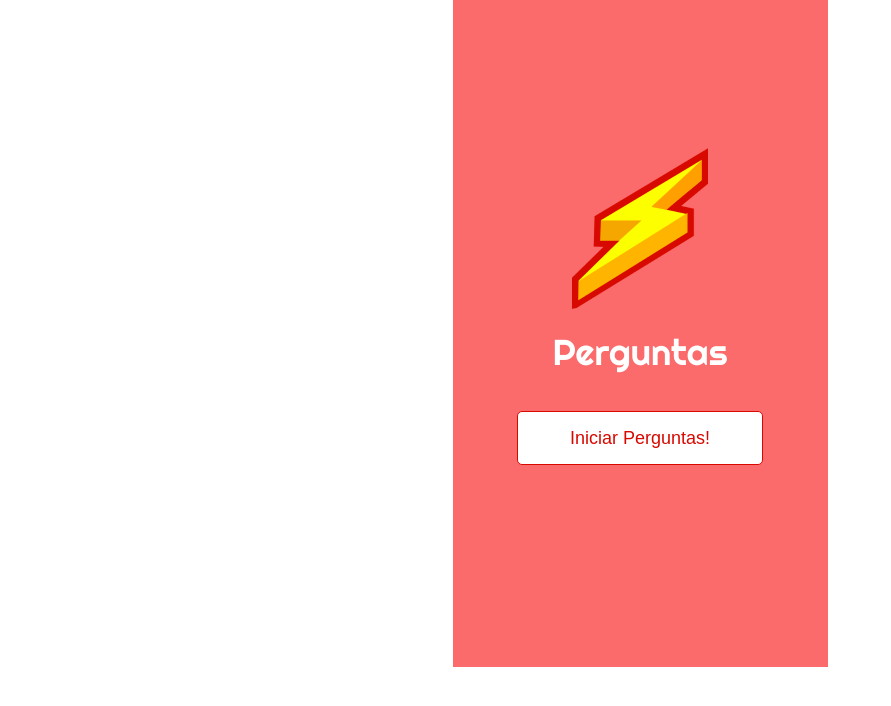
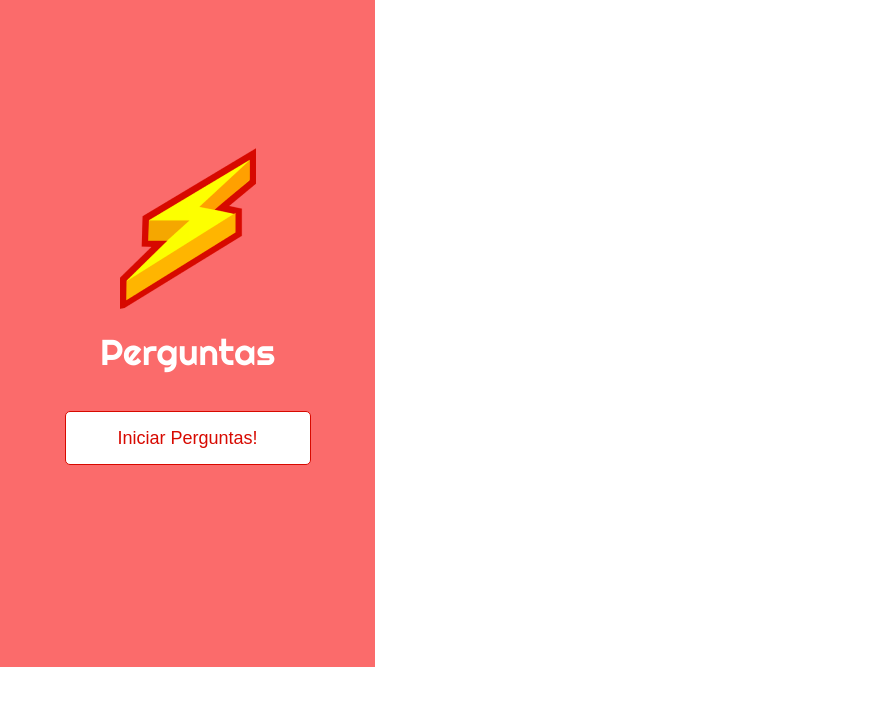
Before and after one commit to fabriciocastrosoares/perguntas, a React (Create React App) app: page / in a window 1280 px wide. Shown: the top 706 px of the page, without its empty margins (0-891 px from the left). Built offline with nearby package versions, Linux system fonts and the light colour scheme; a web font is replaced by a local one.

Commit message:
correção de bug

```diff
--- a/src/components/BoasVindas.js
+++ b/src/components/BoasVindas.js
@@ -17,7 +17,6 @@ const TelaInicial = styled.div`
     background-color: #FB6B6B;
     width: 375px;
     height: 667px;
-    margin: auto;
     display: flex;
     flex-direction: column;
     align-items: center;
--- a/src/components/ContainerLogo.js
+++ b/src/components/ContainerLogo.js
@@ -35,7 +35,6 @@ const ContainerPrincipal = styled.div`
     width: 375px;
     height: 667px;
     background-color: #FB6B6B ;
-    margin: auto;
     display: flex;
     justify-content: space-between;
     align-items: center;
```
